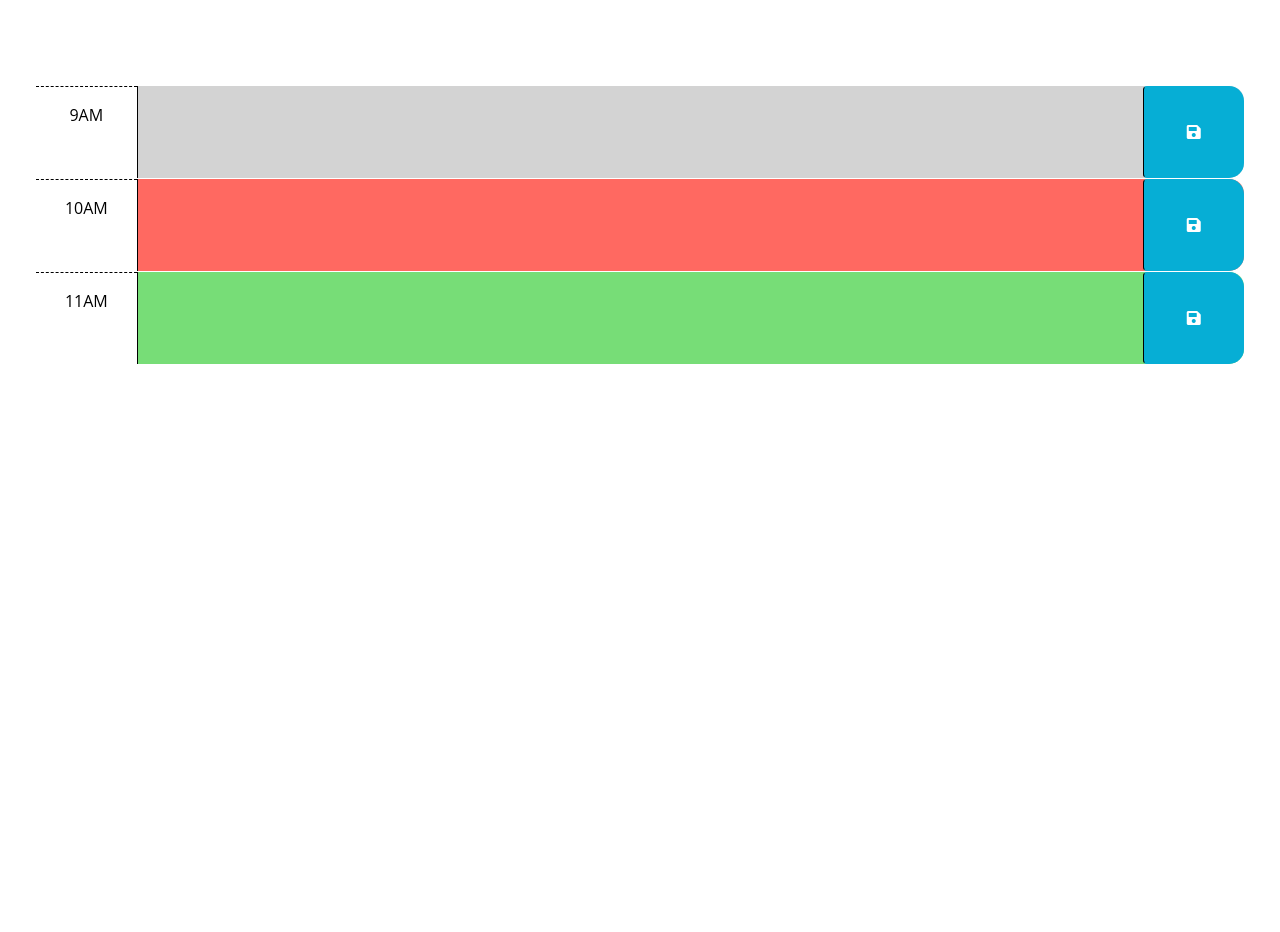
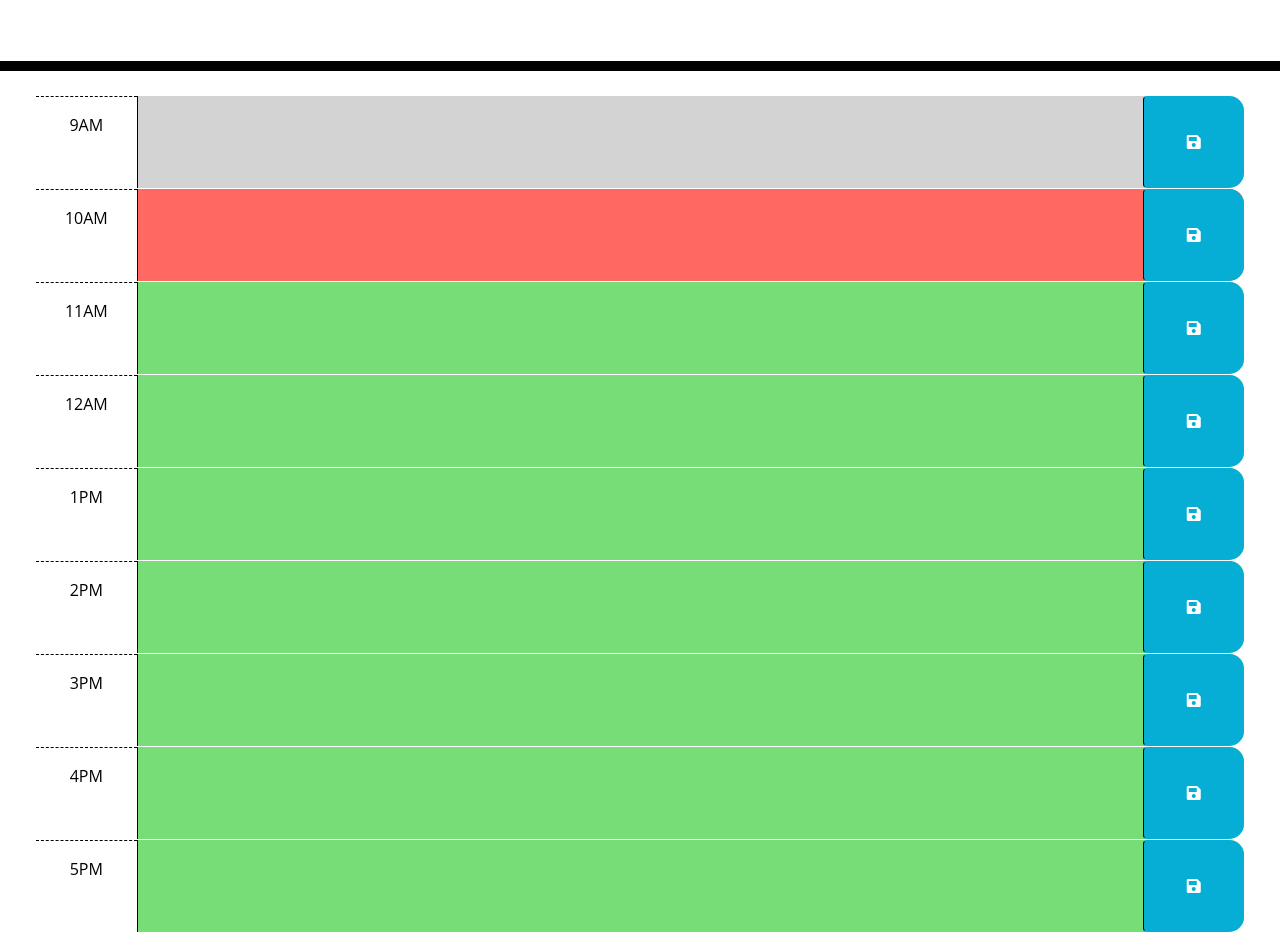
Before and after one commit to Brian-Lascuna/calendar-planner, a plain HTML site: page Develop/index.html in a window 1280 px wide. Shown: the part 166-1098 px from the top of the page. Before the commit the page ends 800 px from the top, so only its background shows below. Drawn offline with nearby package versions, Linux system fonts and the light colour scheme.

Commit message:
Setup time blocks for daily planner and added save button functionality

```diff
--- a/Develop/index.html
+++ b/Develop/index.html
@@ -20,7 +20,7 @@
       href="https://fonts.googleapis.com/css2?family=Fira+Sans:wght@400;700&display=swap"
       rel="stylesheet"
     />
-    <link rel="stylesheet" href="style.css" />
+    <link rel="stylesheet" href="./style.css" />
     <title>Work Day Scheduler</title>
   </head>
 
@@ -67,13 +67,63 @@
           <i class="fas fa-save" aria-hidden="true"></i>
         </button>
       </div>
+
+      <div id="hour-12" class="row time-block future">
+        <div class="col-2 col-md-1 hour text-center py-3">12AM</div>
+        <textarea class="col-8 col-md-10 description" rows="3"> </textarea>
+        <button class="btn saveBtn col-2 col-md-1" aria-label="save">
+          <i class="fas fa-save" aria-hidden="true"></i>
+        </button>
+      </div>
+
+      <div id="hour-13" class="row time-block future">
+        <div class="col-2 col-md-1 hour text-center py-3">1PM</div>
+        <textarea class="col-8 col-md-10 description" rows="3"> </textarea>
+        <button class="btn saveBtn col-2 col-md-1" aria-label="save">
+          <i class="fas fa-save" aria-hidden="true"></i>
+        </button>
+      </div>
+
+      <div id="hour-14" class="row time-block future">
+        <div class="col-2 col-md-1 hour text-center py-3">2PM</div>
+        <textarea class="col-8 col-md-10 description" rows="3"> </textarea>
+        <button class="btn saveBtn col-2 col-md-1" aria-label="save">
+          <i class="fas fa-save" aria-hidden="true"></i>
+        </button>
+      </div>
+
+      <div id="hour-15" class="row time-block future">
+        <div class="col-2 col-md-1 hour text-center py-3">3PM</div>
+        <textarea class="col-8 col-md-10 description" rows="3"> </textarea>
+        <button class="btn saveBtn col-2 col-md-1" aria-label="save">
+          <i class="fas fa-save" aria-hidden="true"></i>
+        </button>
+      </div>
+
+      <div id="hour-16" class="row time-block future">
+        <div class="col-2 col-md-1 hour text-center py-3">4PM</div>
+        <textarea class="col-8 col-md-10 description" rows="3"> </textarea>
+        <button class="btn saveBtn col-2 col-md-1" aria-label="save">
+          <i class="fas fa-save" aria-hidden="true"></i>
+        </button>
+      </div>
+
+      <div id="hour-17" class="row time-block future">
+        <div class="col-2 col-md-1 hour text-center py-3">5PM</div>
+        <textarea class="col-8 col-md-10 description" rows="3"> </textarea>
+        <button class="btn saveBtn col-2 col-md-1" aria-label="save">
+          <i class="fas fa-save" aria-hidden="true"></i>
+        </button>
+      </div>
     </div>
+
+
 
     <script src="https://cdnjs.cloudflare.com/ajax/libs/jquery/3.2.1/jquery.min.js"></script>
     <script src="https://cdn.jsdelivr.net/npm/dayjs@1.11.3/dayjs.min.js"
     integrity="sha256-iu/zLUB+QgISXBLCW/mcDi/rnf4m4uEDO0wauy76x7U="
     crossorigin="anonymous"></script>
 
-    <script src="script.js"></script>
+    <script src="./script.js"></script>
   </body>
 </html>
--- a/Develop/script.js
+++ b/Develop/script.js
@@ -1,13 +1,23 @@
+var saveBtn = $('.saveBtn');
+
+
 // Wrap all code that interacts with the DOM in a call to jQuery to ensure that
 // the code isn't run until the browser has finished rendering all the elements
 // in the html.
-$(function () {
+$( document ).ready(function () {
   // TODO: Add a listener for click events on the save button. This code should
   // use the id in the containing time-block as a key to save the user input in
   // local storage. HINT: What does `this` reference in the click listener
   // function? How can DOM traversal be used to get the "hour-x" id of the
   // time-block containing the button that was clicked? How might the id be
   // useful when saving the description in local storage?
+  saveBtn.on("click", function() {
+    var timeBlock = $(this).parent();
+    var timeBlockText = $(this).parent().children('textarea');
+
+    localStorage.setItem(timeBlock.attr('id'), timeBlockText.val());
+    console.log("Saved to local storage");
+  })
   //
   // TODO: Add code to apply the past, present, or future class to each time
   // block by comparing the id to the current hour. HINTS: How can the id
--- a/Develop/style.css
+++ b/Develop/style.css
@@ -1,6 +1,11 @@
 body {
   font-family: 'Open Sans', sans-serif;
   font-size: 16px;
+}
+
+header {
+  text-align: center;
+  border-bottom: 10px solid black;
 }
 
 textarea {
```
